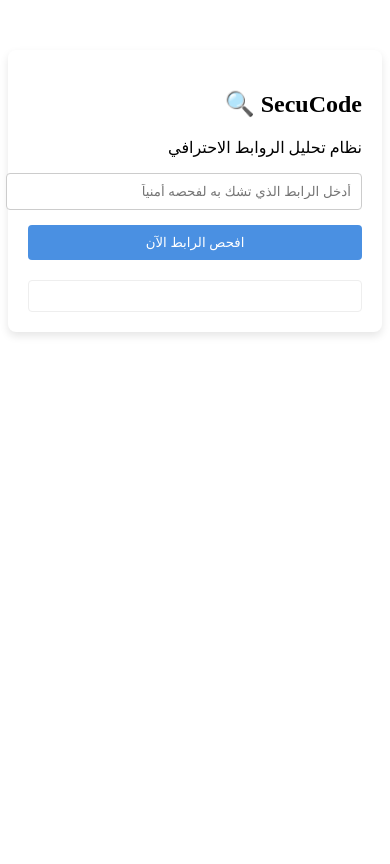
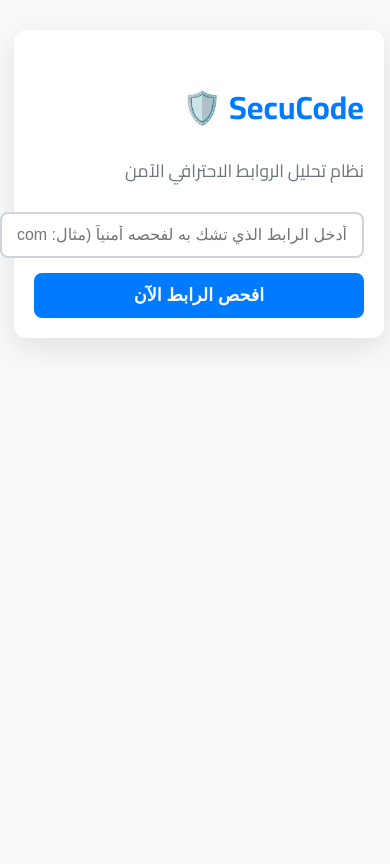
Before and after one commit to Gaqt13/SecuCode_Pro, a Flask app: page / in a window 390 px wide. Before the commit the page ends 336 px from the top, so only its background shows below. Run offline with Flask 3, Linux system fonts and the light colour scheme.

Commit message:
Refactor index.html for improved UI and functionality
Updated styles and structure for better responsiveness and visual appeal. Enhanced error handling and improved user feedback in the analysis process.

```diff
--- a/templates/index.html
+++ b/templates/index.html
@@ -2,73 +2,214 @@
 <html lang="ar" dir="rtl">
 <head>
     <meta charset="UTF-8">
+    <meta name="viewport" content="width=device-width, initial-scale=1.0">
     <title>SecuCode - نظام تحليل الروابط الاحترافي</title>
+    <link href="https://fonts.googleapis.com/css2?family=Cairo:wght@400;700&display=swap" rel="stylesheet">
     <style>
-        /* ... كود CSS الخاص بك لتصميم الصفحة ... */
+        :root {
+            --primary-color: #007bff; /* أزرق أساسي */
+            --secondary-color: #6c757d; /* رمادي ثانوي */
+            --success-color: #28a745; /* أخضر للنجاح */
+            --warning-color: #ffc107; /* أصفر للتحذير */
+            --danger-color: #dc3545; /* أحمر للخطر */
+            --bg-light: #f8f9fa; /* خلفية خفيفة */
+            --text-dark: #343a40; /* نص غامق */
+        }
+
+        body {
+            font-family: 'Cairo', sans-serif;
+            background-color: var(--bg-light);
+            color: var(--text-dark);
+            margin: 0;
+            padding: 20px;
+            display: flex;
+            justify-content: center;
+            align-items: flex-start; /* يبدأ من الأعلى */
+            min-height: 100vh;
+        }
+
         .container {
-            /* ... خصائص الحاوية ... */
-            max-width: 500px;
-            margin: 50px auto;
-            padding: 20px;
-            box-shadow: 0 4px 8px rgba(0,0,0,0.1);
+            background-color: #ffffff;
+            border-radius: 12px;
+            box-shadow: 0 10px 30px rgba(0, 0, 0, 0.1);
+            padding: 30px;
+            max-width: 600px;
+            width: 100%;
+            margin-top: 50px;
+        }
+
+        /* --- العناوين --- */
+        h2 {
+            font-size: 2rem;
+            color: var(--primary-color);
+            margin-bottom: 0.5rem;
+        }
+        .subtitle {
+            font-size: 1.1rem;
+            color: var(--secondary-color);
+            margin-bottom: 25px;
+        }
+
+        /* --- حقل الإدخال والزر --- */
+        #linkInput {
+            width: 100%;
+            padding: 12px 15px;
+            margin-bottom: 15px;
+            border: 2px solid #ced4da;
             border-radius: 8px;
-            background-color: #fff;
+            font-size: 1rem;
+            transition: border-color 0.3s;
         }
+        #linkInput:focus {
+            border-color: var(--primary-color);
+            outline: none;
+            box-shadow: 0 0 0 0.2rem rgba(0, 123, 255, 0.25);
+        }
+
+        #checkButton {
+            width: 100%;
+            padding: 12px;
+            background-color: var(--primary-color);
+            color: white;
+            border: none;
+            border-radius: 8px;
+            font-size: 1.1rem;
+            font-weight: bold;
+            cursor: pointer;
+            transition: background-color 0.3s, transform 0.1s;
+        }
+        #checkButton:hover {
+            background-color: #0056b3;
+        }
+        #checkButton:active {
+            transform: scale(0.99);
+        }
+
+        /* --- رسالة الخطأ --- */
         .error-message {
-            background-color: #ffe0e0;
-            color: #d32f2f;
-            border: 1px solid #d32f2f;
-            padding: 10px;
-            margin-top: 15px;
-            border-radius: 4px;
+            background-color: #f8d7da;
+            color: var(--danger-color);
+            border: 1px solid var(--danger-color);
+            padding: 15px;
+            margin-top: 20px;
+            border-radius: 8px;
             font-weight: bold;
-            display: none; /* يتم إظهاره فقط عند وجود خطأ */
+            display: none;
         }
+
+        /* --- لوحة النتائج --- */
         .result-panel {
-            /* ... تصميم لوحة النتائج ... */
+            margin-top: 30px;
+            border-top: 3px solid #eee;
+            padding-top: 20px;
+        }
+
+        .result-summary {
+            padding: 15px;
+            border-radius: 8px;
+            text-align: center;
+            color: white;
+            font-size: 1.2rem;
+            font-weight: bold;
+            margin-bottom: 20px;
+            display: flex;
+            justify-content: space-between;
+            align-items: center;
+        }
+
+        /* تخصيص الألوان بناءً على الحالة */
+        .status-success { background-color: var(--success-color); }
+        .status-warning { background-color: var(--warning-color); color: var(--text-dark); }
+        .status-error { background-color: var(--danger-color); }
+
+        .detail-report h3 {
+            color: var(--primary-color);
+            border-bottom: 2px solid #eee;
+            padding-bottom: 8px;
+            margin-bottom: 15px;
+        }
+
+        .detail-row {
+            display: flex;
+            justify-content: space-between;
+            padding: 8px 0;
+            border-bottom: 1px dashed #eee;
+        }
+        .detail-row strong {
+            color: var(--text-dark);
+        }
+        .detail-row span {
+            font-weight: bold;
+        }
+
+        .warning-box {
+            background-color: #fff3cd;
+            color: #856404;
+            padding: 15px;
+            border: 1px solid #ffeeba;
+            border-radius: 8px;
             margin-top: 20px;
-            padding: 15px;
-            border-radius: 4px;
-            border: 1px solid #eee;
+            font-size: 0.95rem;
+        }
+
+        /* --- التجاوب (Responsive) --- */
+        @media (max-width: 768px) {
+            body {
+                padding: 10px;
+            }
+            .container {
+                margin-top: 20px;
+                padding: 20px;
+            }
+            .result-summary {
+                flex-direction: column;
+                gap: 5px;
+            }
         }
     </style>
 </head>
 <body>
 
     <div class="container">
-        <h2>SecuCode 🔍</h2>
-        <p>نظام تحليل الروابط الاحترافي</p>
+        <h2 class="text-center">SecuCode 🛡️</h2>
+        <p class="subtitle text-center">نظام تحليل الروابط الاحترافي الآمن</p>
 
-        <input type="text" id="linkInput" placeholder="أدخل الرابط الذي تشك به لفحصه أمنياً" style="width: 100%; padding: 10px; margin-bottom: 15px; border: 1px solid #ccc; border-radius: 4px;">
+        <input type="text" id="linkInput" placeholder="أدخل الرابط الذي تشك به لفحصه أمنياً (مثال: https://example.com)" aria-label="أدخل رابط الفحص">
 
-        <button id="checkButton" style="width: 100%; padding: 10px; background-color: #4A90E2; color: white; border: none; border-radius: 4px; cursor: pointer;">افحص الرابط الآن</button>
+        <button id="checkButton">افحص الرابط الآن</button>
 
-        <div id="errorMessage" class="error-message"></div>
+        <div id="errorMessage" class="error-message" role="alert"></div>
 
-        <div id="resultPanel" class="result-panel">
+        <div id="resultPanel" class="result-panel" style="display: none;">
             </div>
     </div>
 
     <script>
-        document.getElementById('checkButton').addEventListener('click', async () => {
-            const linkInput = document.getElementById('linkInput');
-            const resultPanel = document.getElementById('resultPanel');
-            const errorMessage = document.getElementById('errorMessage');
+        const linkInput = document.getElementById('linkInput');
+        const checkButton = document.getElementById('checkButton');
+        const resultPanel = document.getElementById('resultPanel');
+        const errorMessage = document.getElementById('errorMessage');
+
+        checkButton.addEventListener('click', async () => {
             const link = linkInput.value.trim();
 
             // 1. تنظيف النتائج والرسائل السابقة
             errorMessage.style.display = 'none';
-            resultPanel.innerHTML = 'جاري التحليل...';
+            resultPanel.style.display = 'none';
+            resultPanel.innerHTML = '<p style="text-align: center; color: var(--secondary-color);">جاري التحليل... يرجى الانتظار.</p>';
 
             if (!link) {
-                errorMessage.textContent = '❌ فشل التحقق: الرجاء إدخال رابط. حقل الرابط لا يمكن أن يكون فارغاً.';
+                errorMessage.textContent = '❌ فشل التحقق: الرجاء إدخال رابط.';
                 errorMessage.style.display = 'block';
-                resultPanel.innerHTML = '';
                 return;
             }
 
+            // مؤشر التحميل البصري
+            checkButton.textContent = 'جاري الفحص...';
+            checkButton.disabled = true;
+
             try {
-                // إرسال الطلب إلى نقطة النهاية analyze في الخادم
+                // إرسال الطلب إلى نقطة النهاية analyze في الخادم (Flask)
                 const response = await fetch('/analyze', {
                     method: 'POST',
                     headers: {
@@ -79,22 +220,22 @@
 
                 const data = await response.json();
 
-                // 2. معالجة الاستجابة الاحترافية:
-                // إذا كان رمز الحالة 400 (خطأ في التحقق من صحة الرابط)، نعرض الرسالة الخاصة بالخادم.
-                if (response.status === 400) {
-                    // عرض رسالة الخطأ من الخادم
+                // 2. معالجة الاستجابة الاحترافية (رموز الحالة 400 و 200)
+                if (response.status === 400 || data.status === 'validation_error') {
+                    // خطأ التحقق من الصحة (الذي تم تطبيقه في app.py)
                     errorMessage.textContent = data.message || 'حدث خطأ في معالجة طلبك.';
                     errorMessage.style.display = 'block';
                     resultPanel.innerHTML = '';
-                    return;
-                }
+                    resultPanel.style.display = 'block';
 
-                // 3. معالجة النتائج الناجحة أو تحذيرات التحليل
-                if (response.status === 200) {
+                } else if (response.status === 200) {
+                    // نتائج التحليل الناجحة
                     displayAnalysisResult(data);
+                    resultPanel.style.display = 'block';
+
                 } else {
-                    // أي خطأ آخر غير 400 (مثل 500 خطأ داخلي في الخادم)
-                     errorMessage.textContent = '⚠️ حدث خطأ غير متوقع في الخادم: ' + (data.message || 'يرجى المحاولة لاحقاً.');
+                    // أي خطأ آخر غير متوقع (مثل 500)
+                     errorMessage.textContent = '⚠️ خطأ غير متوقع في الخادم: ' + (data.message || 'يرجى المحاولة لاحقاً.');
                      errorMessage.style.display = 'block';
                      resultPanel.innerHTML = '';
                 }
@@ -104,30 +245,66 @@
                 errorMessage.textContent = '⚠️ خطأ في الاتصال بالخادم. تأكد من اتصالك بالإنترنت.';
                 errorMessage.style.display = 'block';
                 resultPanel.innerHTML = '';
+            } finally {
+                // إعادة الزر إلى حالته الأصلية
+                checkButton.textContent = 'افحص الرابط الآن';
+                checkButton.disabled = false;
             }
         });
 
-        // دالة لعرض النتائج بشكل مُنظم كما في صورتك الأولى
+        // دالة لعرض النتائج بشكل مُنظم وجميل
         function displayAnalysisResult(data) {
-            let statusColor = data.status === 'success' ? '#4CAF50' : (data.status === 'warning' ? '#FFC107' : '#F44336');
-            let statusText = data.status === 'success' ? '✅ آمن نسبيًا' : (data.status === 'warning' ? '⚠️ يحتاج لمراجعة' : '❌ خطر محتمل');
+            let statusClass, statusText;
+
+            switch (data.status) {
+                case 'success':
+                    statusClass = 'status-success';
+                    statusText = '✅ آمن نسبيًا';
+                    break;
+                case 'warning':
+                    statusClass = 'status-warning';
+                    statusText = '⚠️ يحتاج لمراجعة';
+                    break;
+                case 'error':
+                    statusClass = 'status-error';
+                    statusText = '❌ خطر محتمل / غير قابل للوصول';
+                    break;
+                default:
+                    statusClass = 'status-warning';
+                    statusText = 'غير محدد';
+            }
 
             resultPanel.innerHTML = `
-                <div style="background-color: ${statusColor}; color: white; padding: 10px; border-radius: 4px; text-align: center;">
-                    النتيجة: <strong>${statusText}</strong>
-                    <br>نقاط الشك الكلية: ${data.suspicious_points}
+                <div class="result-summary ${statusClass}">
+                    <span>النتيجة:</span>
+                    <span>${statusText}</span>
+                    <span>نقاط الشك الكلية: ${data.suspicious_points}</span>
                 </div>
 
-                <h3 style="margin-top: 15px; border-bottom: 1px solid #eee; padding-bottom: 5px;">📊 تقرير التحليل التفصيلي</h3>
-                <div style="display: flex; flex-direction: column; gap: 10px;">
-                    <p><strong>الرابط قيد الفحص:</strong> ${data.link}</p>
-                    <p><strong>تصنيف الخطورة:</strong> ❗ ${data.risk_score}</p>
-                    <p><strong>عدد التحذيرات المكتشفة:</strong> ${data.detected_warnings}</p>
+                <div class="detail-report">
+                    <h3>📊 تقرير التحليل التفصيلي</h3>
+
+                    <div class="detail-row">
+                        <strong>الرابط قيد الفحص:</strong>
+                        <span style="direction: ltr; text-align: left;">${data.link}</span>
+                    </div>
+
+                    <div class="detail-row">
+                        <strong>تصنيف الخطورة:</strong>
+                        <span style="color: ${data.risk_score === 'High' ? var(--danger-color) : (data.risk_score === 'Medium' ? var(--warning-color) : var(--success-color))};">
+                            ${data.risk_score}
+                        </span>
+                    </div>
+
+                    <div class="detail-row">
+                        <strong>عدد التحذيرات المكتشفة:</strong>
+                        <span>${data.detected_warnings}</span>
+                    </div>
                 </div>
 
-                <div style="margin-top: 15px; padding: 10px; background-color: #fff9c4; border: 1px solid #ffeb3b; border-radius: 4px;">
-                    <p>🚨 تحذيرات تفصيلية في محتوى الصفحة:</p>
-                    <p>• ${data.page_content_warning}</p>
+                <div class="warning-box">
+                    <p style="font-weight: bold; margin-bottom: 5px;">🚨 تحذيرات تفصيلية (محتوى الصفحة):</p>
+                    <p>${data.page_content_warning}</p>
                 </div>
             `;
         }
```
